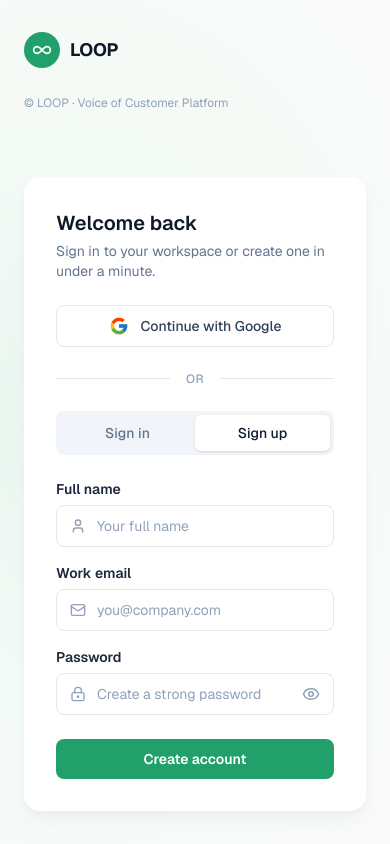
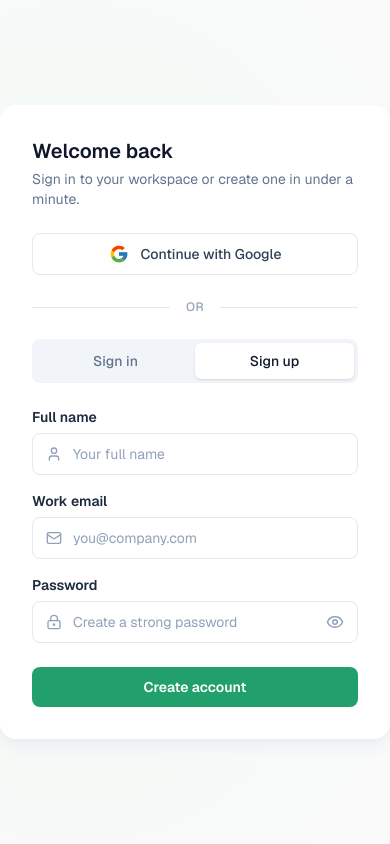
Before and after one commit to its-m4npreet/Loop, a Next.js app: page /api/auth in a window 390 px wide. Built offline with nearby package versions, Linux system fonts and the light colour scheme.

Commit message:
Refactor AuthPage layout for improved responsiveness and visibility of elements

```diff
--- a/app/ui/authPage.tsx
+++ b/app/ui/authPage.tsx
@@ -12,7 +12,7 @@ export default function AuthPage() {
     <div className="min-h-screen bg-loop-gradient">
       <div className="mx-auto flex min-h-screen max-w-7xl flex-col lg:flex-row">
         {/* Left — marketing */}
-        <div className="flex flex-1 flex-col justify-between px-6 py-8 sm:px-8 sm:py-10 lg:px-16 lg:py-12">
+        <div className=" hidden lg:flex flex-1 flex-col justify-between px-6 py-1 sm:px-8 sm:py-10 lg:px-16 lg:py-12">
           <LoopLogo />
 
           <div className="my-8 max-w-xl sm:my-12 lg:my-0 hidden lg:block">
@@ -36,13 +36,13 @@ export default function AuthPage() {
             </ul>
           </div>
 
-          <p className="mt-6 text-xs text-slate-400 sm:mt-0">
+          <p className="mt-6 text-xs text-slate-400 sm:mt-0 hidden sm:block">
             © LOOP · Voice of Customer Platform
           </p>
         </div>
 
         {/* Right — auth card */}
-        <div className="flex flex-1 items-center justify-center px-6 py-8 sm:px-8 sm:py-10 lg:px-16">
+        <div className="flex flex-1 items-center justify-center sm:px-8 sm:py-10 lg:px-16">
           <AuthForm />
         </div>
       </div>
```
